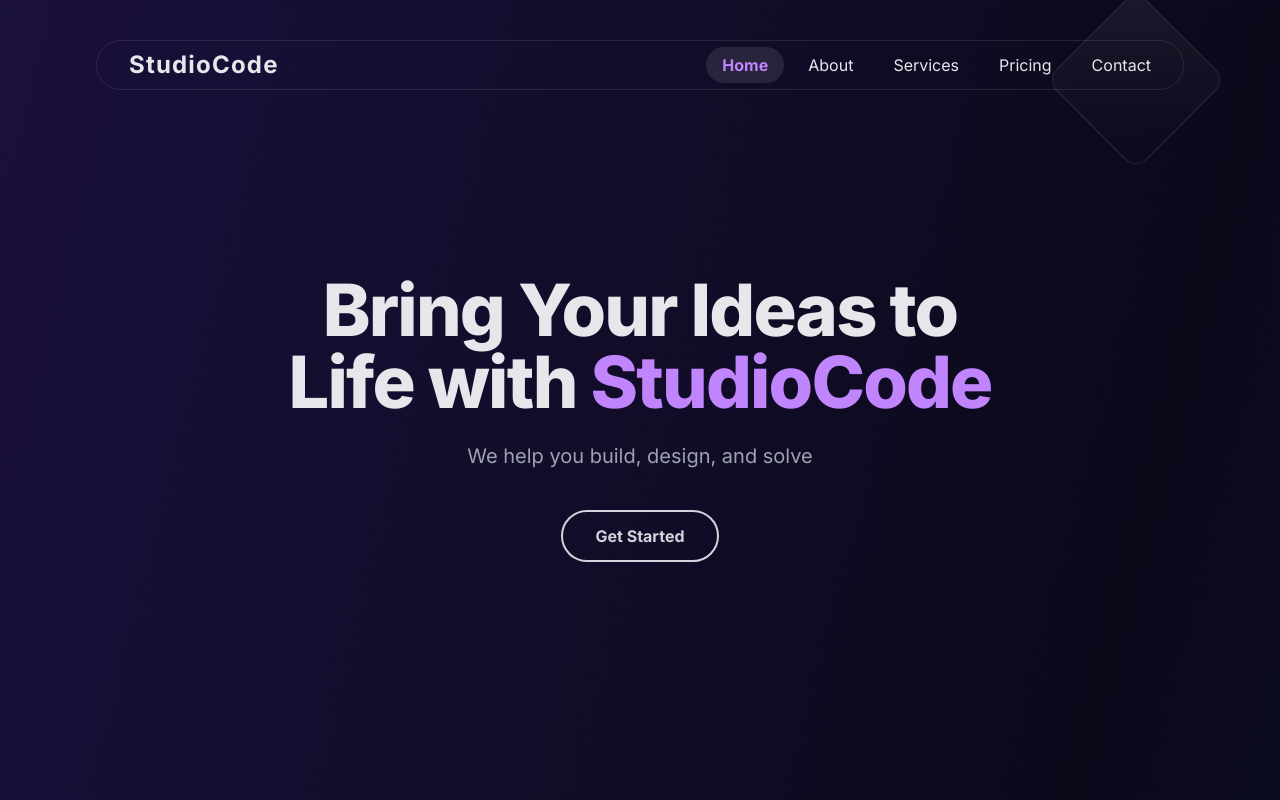
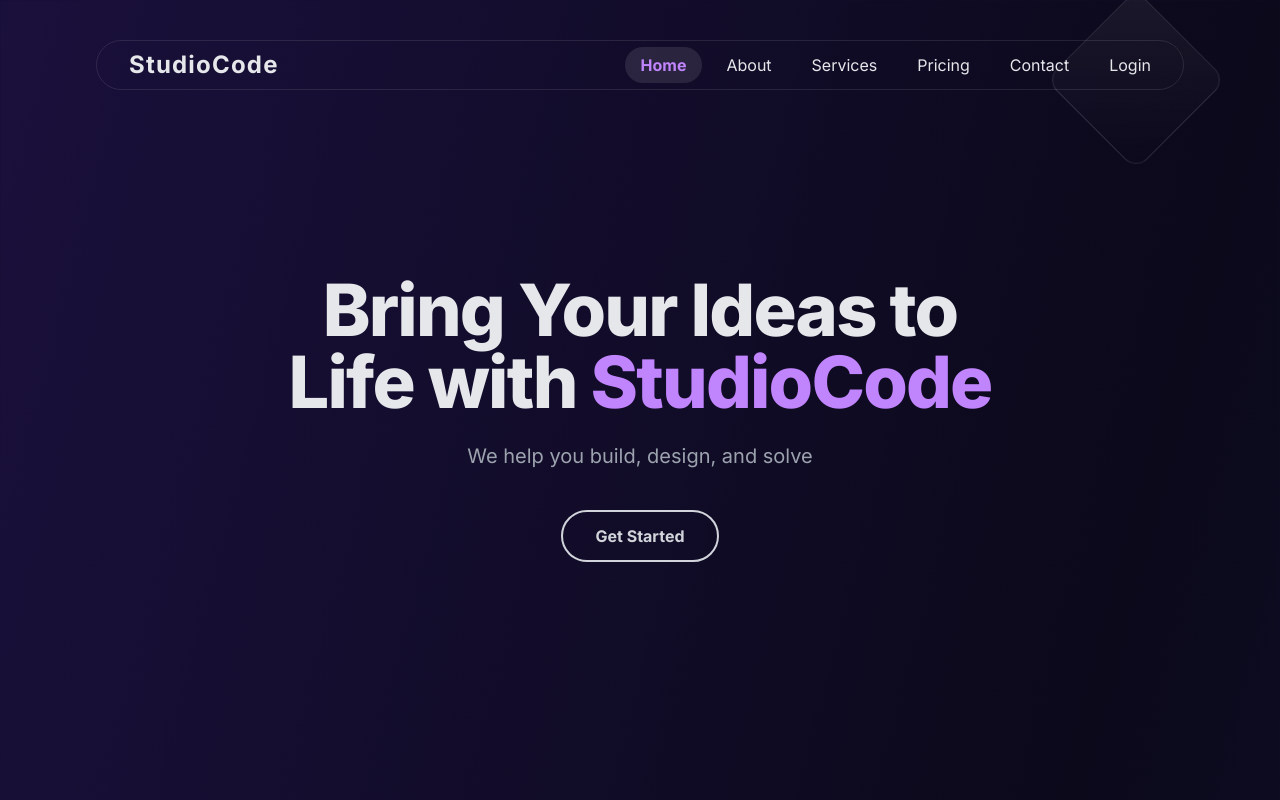
Before and after one commit to xue-yuki/xipplg5_03_studiocode, a plain HTML site: page index.html in a window 1280 px wide. Shown: the top 800 px of the page. Drawn offline with nearby package versions, Linux system fonts and the light colour scheme.

Commit message:
Penambahan Menu

```diff
--- a/index.html
+++ b/index.html
@@ -170,6 +170,7 @@
                             <li><a href="#services" class="nav-link px-4 py-2 rounded-full hover:bg-white/10 transition-colors duration-300">Services</a></li>
                             <li><a href="#pricing" class="nav-link px-4 py-2 rounded-full hover:bg-white/10 transition-colors duration-300">Pricing</a></li>
                             <li><a href="#contact" class="nav-link px-4 py-2 rounded-full hover:bg-white/10 transition-colors duration-300">Contact</a></li>
+                            <li><a href="#login" class="nav-link px-4 py-2 rounded-full hover:bg-white/10 transition-colors duration-300">Login</a></li>
                         </ul>
                     </div>
                     <div class="md:hidden pr-4"><button class="text-white focus:outline-none"><svg class="w-6 h-6" fill="none" stroke="currentColor" viewBox="0 0 24 24" xmlns="http://www.w3.org/2000/svg"><path stroke-linecap="round" stroke-linejoin="round" stroke-width="2" d="M4 6h16M4 12h16m-7 6h7"></path></svg></button></div>
```
